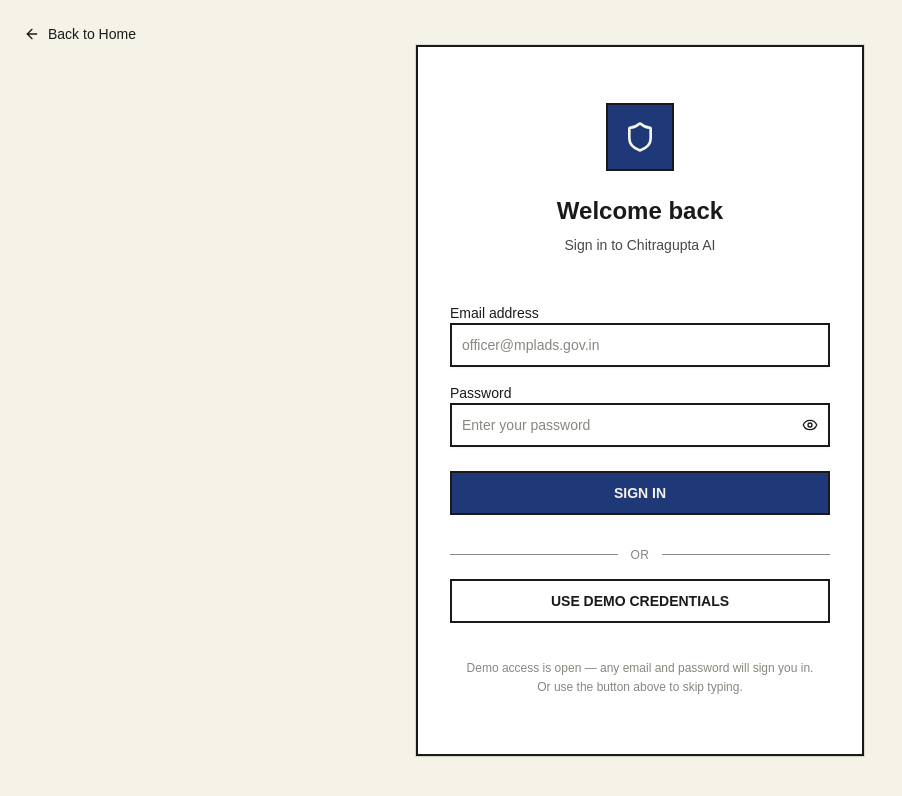
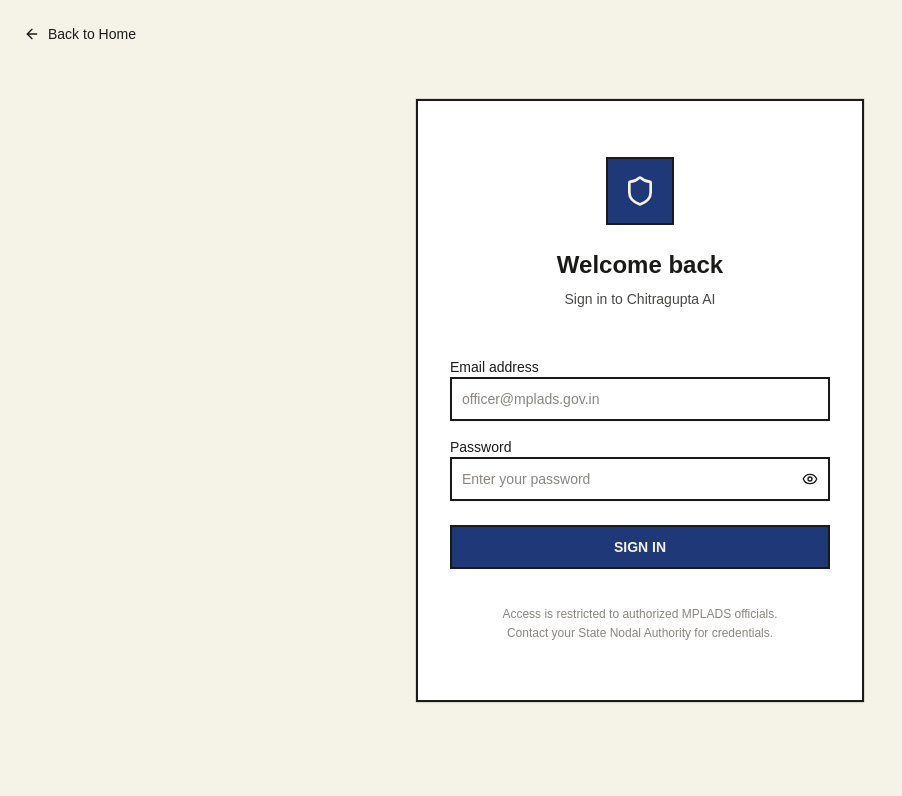
Before and after one commit to Rudra0-rudy/chitragupta-ai, a React (Vite) app in the folder apps/dashboard/: page /login in a window 1280 px wide. Shown: the top 796 px of the page, without its empty margins (0-902 px from the left). Built offline with nearby package versions, Linux system fonts and the light colour scheme; no server answers.

Commit message:
chore(auth): remove demo credentials button; add .env.example templates

```diff
--- a/apps/dashboard/src/pages/Login.tsx
+++ b/apps/dashboard/src/pages/Login.tsx
@@ -6,9 +6,6 @@
 import { Input } from '@/components/ui/input'
 import { Card, CardContent, CardHeader } from '@/components/ui/card'
 import { useAuth } from '@/context/AuthContext'
-
-const DEMO_EMAIL = 'demo@mplads.gov.in'
-const DEMO_PASSWORD = 'demo1234'
 
 export function Login() {
   const [email, setEmail] = useState('')
@@ -36,21 +33,6 @@
       navigate(from, { replace: true })
     } catch {
       setError('Authentication failed. Please try again.')
-    } finally {
-      setIsLoading(false)
-    }
-  }
-
-  const handleDemoLogin = async () => {
-    setEmail(DEMO_EMAIL)
-    setPassword(DEMO_PASSWORD)
-    setError('')
-    setIsLoading(true)
-    try {
-      await login(DEMO_EMAIL, DEMO_PASSWORD)
-      navigate(from, { replace: true })
-    } catch {
-      setError('Demo authentication failed. Please try again.')
     } finally {
       setIsLoading(false)
     }
@@ -163,28 +145,12 @@
                   'Sign In'
                 )}
               </Button>
-
-              <div className="flex items-center gap-3 my-4">
-                <div className="flex-1 h-px bg-[#8A8680]" />
-                <span className="text-xs font-medium uppercase tracking-wider text-[#8A8680]">or</span>
-                <div className="flex-1 h-px bg-[#8A8680]" />
-              </div>
-
-              <Button
-                id="login-demo-btn"
-                type="button"
-                onClick={handleDemoLogin}
-                disabled={isLoading}
-                className="w-full h-11 rounded-none bg-white hover:bg-[#E8C018] text-[#1A1A18] border-2 border-[#1A1A18] font-bold uppercase transition-all duration-300"
-              >
-                Use Demo Credentials
-              </Button>
             </form>
 
             <p className="text-center text-xs text-[#8A8680] mt-6 leading-relaxed">
-              Demo access is open — any email and password will sign you in.
+              Access is restricted to authorized MPLADS officials.
               <br />
-              Or use the button above to skip typing.
+              Contact your State Nodal Authority for credentials.
             </p>
           </CardContent>
         </Card>
```
Also changed, not shown: 2 other files (tests, documents, lock files or other folders).
